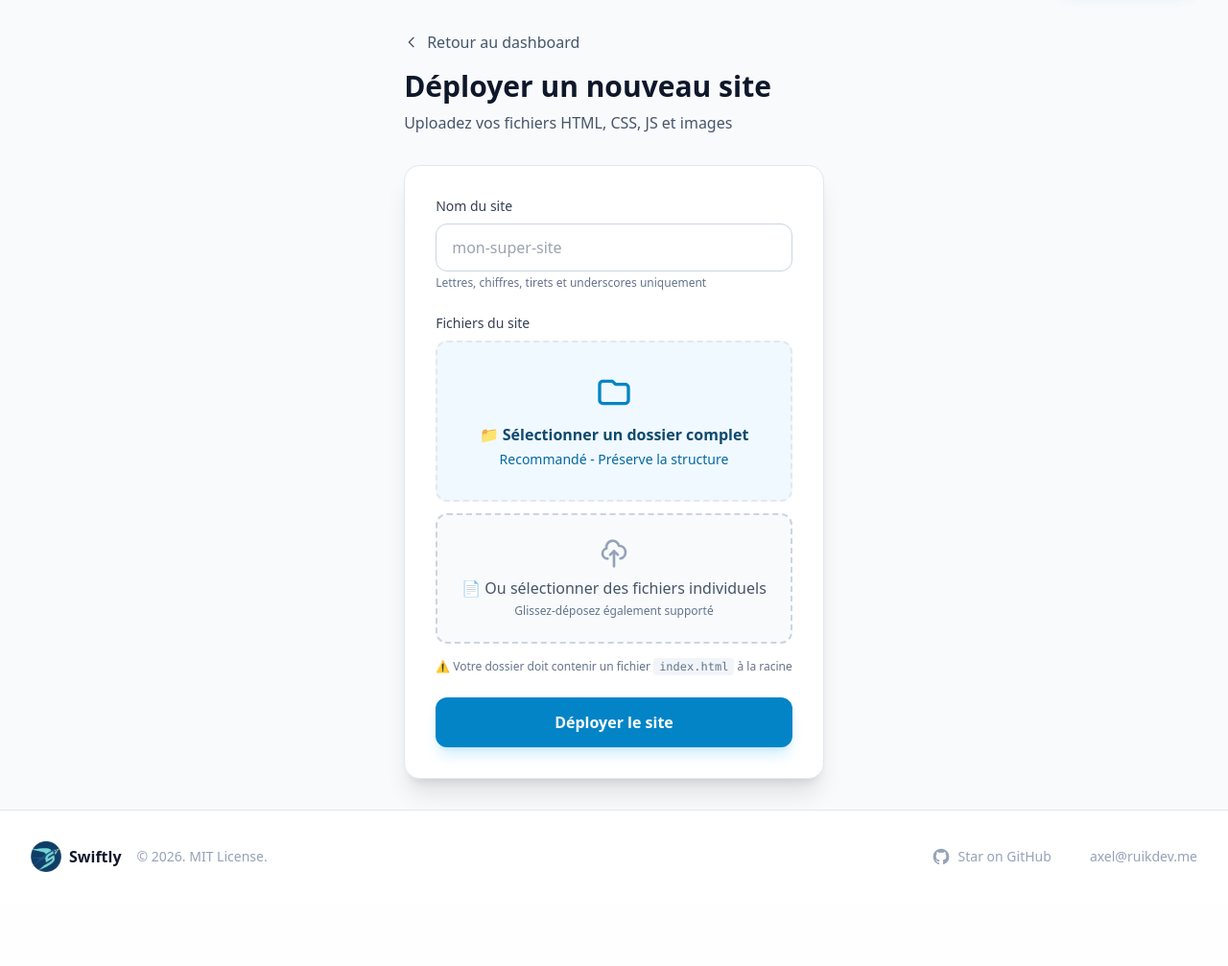
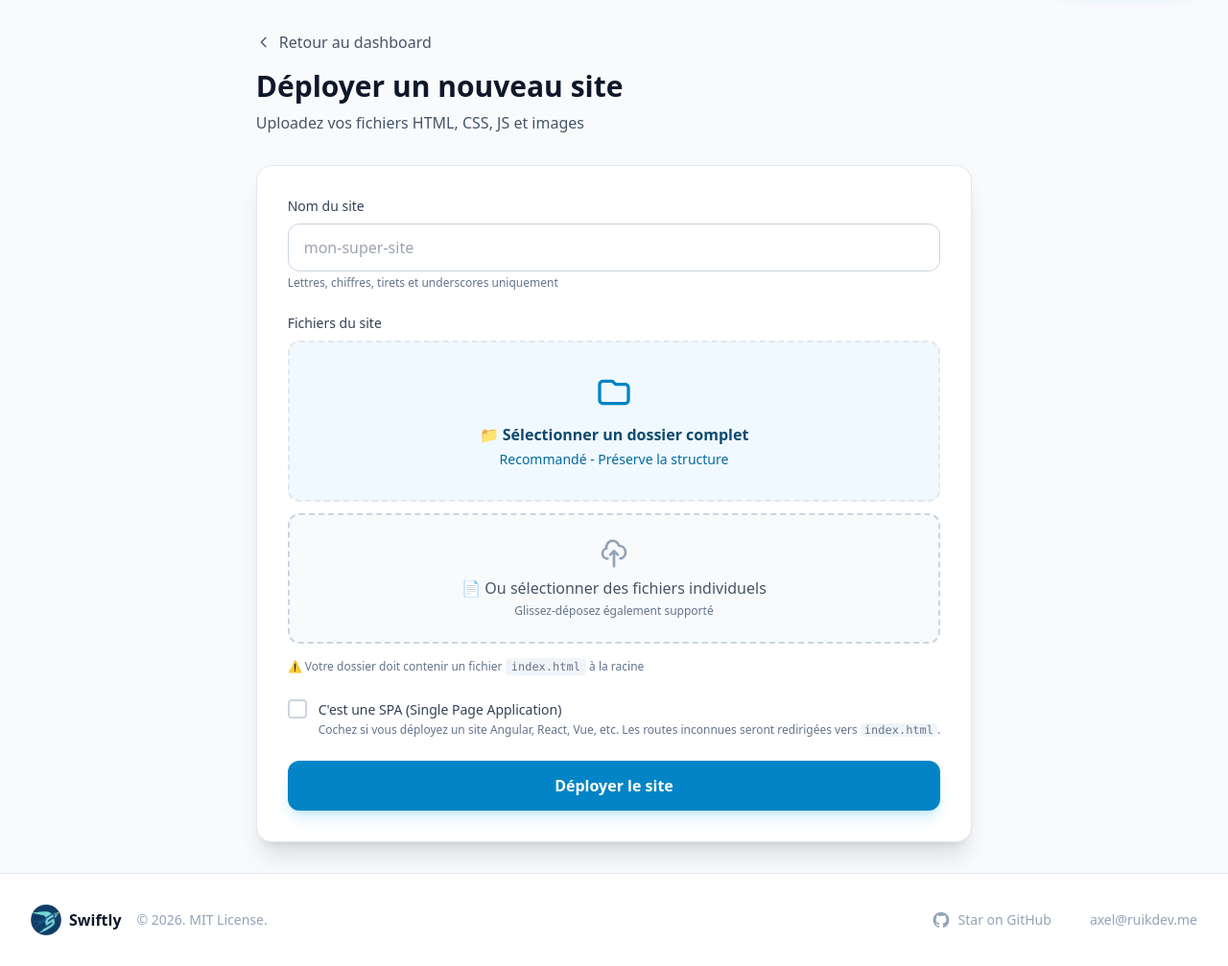
Before and after one commit to ruikdev/Swiftly, a Flask app: template templates/dashboard_deploy.html in a window 1280 px wide. Shown: the part 65-1072 px from the top of the page at 96% size. Before the commit the page ends 974 px from the top, so only its background shows below. Run offline with Flask 3, Linux system fonts and the light colour scheme; the template is opened without the code that fills it, so the values that code supplies are empty; some libraries are stand-ins or nearby versions.

Commit message:
feat: ajouter une option pour déployer des applications SPA avec une case à cocher

```diff
--- a/swiftly/routes/dashboard.py
+++ b/swiftly/routes/dashboard.py
@@ -128,7 +128,8 @@
             shutil.rmtree(site_path)
             return jsonify(error="Le site doit contenir un fichier 'index.html' à la racine"), 400
 
-        add_site_to_db(name, site_folder_name, email)
+        is_spa = request.form.get('is_spa', '0') == '1'
+        add_site_to_db(name, site_folder_name, email, is_spa=is_spa)
 
         # Initialiser la DB analytics pour ce site
         init_analytics_db(name)
--- a/templates/dashboard_deploy.html
+++ b/templates/dashboard_deploy.html
@@ -74,6 +74,21 @@
                 </div>
                 <div id="fileList" class="mt-4 space-y-2"></div>
                 <p class="text-xs text-slate-500 mt-2">⚠️ Votre dossier doit contenir un fichier <code class="bg-slate-100 px-1.5 py-0.5 rounded">index.html</code> à la racine</p>
+            </div>
+
+            <div>
+                <label class="flex items-start gap-3 cursor-pointer group">
+                    <div class="relative mt-0.5">
+                        <input type="checkbox" id="is_spa" name="is_spa" class="sr-only peer">
+                        <div class="w-5 h-5 border-2 border-slate-300 rounded peer-checked:bg-brand-600 peer-checked:border-brand-600 transition-colors group-hover:border-brand-400 flex items-center justify-center">
+                            <svg class="w-3 h-3 text-white hidden peer-checked:block" id="checkIcon" fill="none" stroke="currentColor" viewBox="0 0 24 24"><path stroke-linecap="round" stroke-linejoin="round" stroke-width="3" d="M5 13l4 4L19 7"/></svg>
+                        </div>
+                    </div>
+                    <div>
+                        <span class="text-sm font-medium text-slate-700">C'est une SPA (Single Page Application)</span>
+                        <p class="text-xs text-slate-500 mt-0.5">Cochez si vous déployez un site Angular, React, Vue, etc. Les routes inconnues seront redirigées vers <code class="bg-slate-100 px-1 rounded">index.html</code>.</p>
+                    </div>
+                </label>
             </div>
 
             <div id="uploadProgress" class="hidden">
@@ -213,7 +228,10 @@
         </div>
     `;
 }
-
+    // Afficher la coche dans la checkbox custom
+    document.getElementById('is_spa').addEventListener('change', function() {
+        document.getElementById('checkIcon').classList.toggle('hidden', !this.checked);
+    });
 document.getElementById('deployForm').addEventListener('submit', async (e) => {
     e.preventDefault();
 
@@ -236,6 +254,7 @@
 
     const formData = new FormData();
     formData.append('name', name);
+    formData.append('is_spa', document.getElementById('is_spa').checked ? '1' : '0');
 
     // Gérer les chemins relatifs correctement
     selectedFiles.forEach(file => {
```
